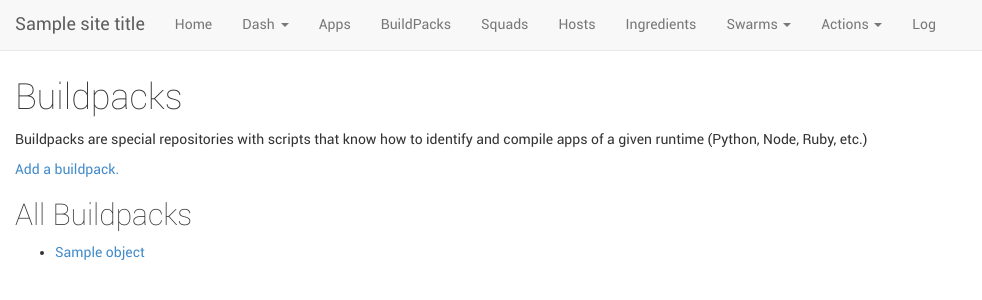
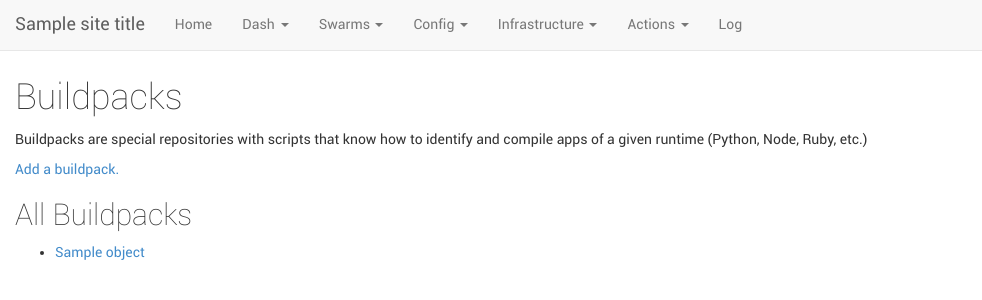
Before and after one commit to isabella232/vr.server, a Django app: template server/vr/server/templates/buildpack_list.html in a window 1280 px wide. Shown: the top 300 px of the page, without its empty margins (0-982 px from the left). Run offline with Django 3.2, Linux system fonts and the light colour scheme; the template is opened without the code that fills it: most values are stand-ins (such as "Sample title", 1, 10 or a date in 2020); some libraries are stand-ins or nearby versions.

Commit message:
send image build events.  add stacks to nav.  reorganize nav

```diff
--- a/server/vr/server/admin.py
+++ b/server/vr/server/admin.py
@@ -12,6 +12,7 @@ admin.site.register(models.BuildPack)
 admin.site.register(models.DeploymentLogEntry)
 admin.site.register(models.Host)
 admin.site.register(models.OSImage)
+admin.site.register(models.OSStack)
 admin.site.register(models.Swarm)
 
 # Unregister the Django 'group' model, as I don't think we'll be using it.
--- a/server/vr/server/static/css/vr.css
+++ b/server/vr/server/static/css/vr.css
@@ -542,6 +542,10 @@ th.rowlabel {
   content: "\f017"; /* clock icon */
 }
 
+.buildimage .event-icon::before {
+  content: "\f1b2"; /* cube icon */
+}
+
 .warning .event-icon::before {
   content: "\f071"; /* warning icon */
   color: #fc0;
--- a/server/vr/server/tasks.py
+++ b/server/vr/server/tasks.py
@@ -195,7 +195,7 @@ def build_image(image_id, callback=None):
         'script_url': image.provisioning_script_url,
     }).as_yaml()
     img_msg = "Started image build %s" % image + '\n\n' + image_yaml
-    send_event(str(image), img_msg, tags=['image'])
+    send_event(str(image), img_msg, tags=['buildimage'])
 
 
     with tmpdir():
@@ -230,7 +230,7 @@ def build_image(image_id, callback=None):
             finally:
                 image.save()
 
-    send_event(str(image), "Completed image %s" % image, tags=['image',
+    send_event(str(image), "Completed image %s" % image, tags=['buildimage',
                                                                'success'])
 
     # start callback if there is one.
--- a/server/vr/server/templates/base.html
+++ b/server/vr/server/templates/base.html
@@ -44,6 +44,7 @@
           {% url log as log_url %}
           {% url ingredient_list as ingredient_url %}
           {% url app_list as app_url %}
+          {% url stack_list as stack_url %}
           {% url buildpack_list as buildpack_url %}
           {% url host_list as host_url %}
           {% url squad_list as squad_url %}
@@ -61,12 +62,6 @@
               </ul>
             </li>
 
-            <li class="{% current_nav app_url %}"><a href="{{ app_url }}">Apps</a></li>
-            <li class="{% current_nav buildpack_url %}"><a href="{{ buildpack_url }}">BuildPacks</a></li>
-            <li class="{% current_nav squad_url %}"><a href="{{ squad_url }}">Squads</a></li>
-            <li class="{% current_nav host_url %}"><a href="{{ host_url }}">Hosts</a></li>
-            <li class="{% current_nav ingredient_url %}"><a href="{{ ingredient_url }}">Ingredients</a></li>
-
             <li class="dropdown">
                 <a id="swarm-dropdown" class="dropdown-toggle disabled" style="cursor:not-allowed" href="#">
                     Swarms
@@ -77,6 +72,32 @@
                     <ul id="swarmlist" style="padding-left:0"><li rel="new_swarm"><a href="{% url new_swarm %}">New</a></li></ul>
                 </div>
             </li>
+
+            <li class="dropdown">
+                <a class="dropdown-toggle" data-toggle="dropdown" href="#">
+                    Config
+                    <b class="caret"></b>
+                </a>
+                <ul class="dropdown-menu">
+                  <li class="{% current_nav stack_url %}"><a href="{{ stack_url }}">Stacks</a></li>
+                  <li class="{% current_nav app_url %}"><a href="{{ app_url }}">Apps</a></li>
+                  <li class="{% current_nav buildpack_url %}"><a href="{{ buildpack_url }}">BuildPacks</a></li>
+                  <li class="{% current_nav ingredient_url %}"><a href="{{ ingredient_url }}">Ingredients</a></li>
+                </ul>
+            </li>
+
+            <li class="dropdown">
+
+                <a class="dropdown-toggle" data-toggle="dropdown" href="#">
+                   Infrastructure
+                    <b class="caret"></b>
+                </a>
+                <ul class="dropdown-menu">
+                  <li class="{% current_nav squad_url %}"><a href="{{ squad_url }}">Squads</a></li>
+                  <li class="{% current_nav host_url %}"><a href="{{ host_url }}">Hosts</a></li>
+                </ul>
+            </li>
+
             <li class="dropdown">
 
                 <a class="dropdown-toggle" data-toggle="dropdown" href="#">
```
Also changed, not shown: server/vr/server/views.py (+5 -2 lines).
